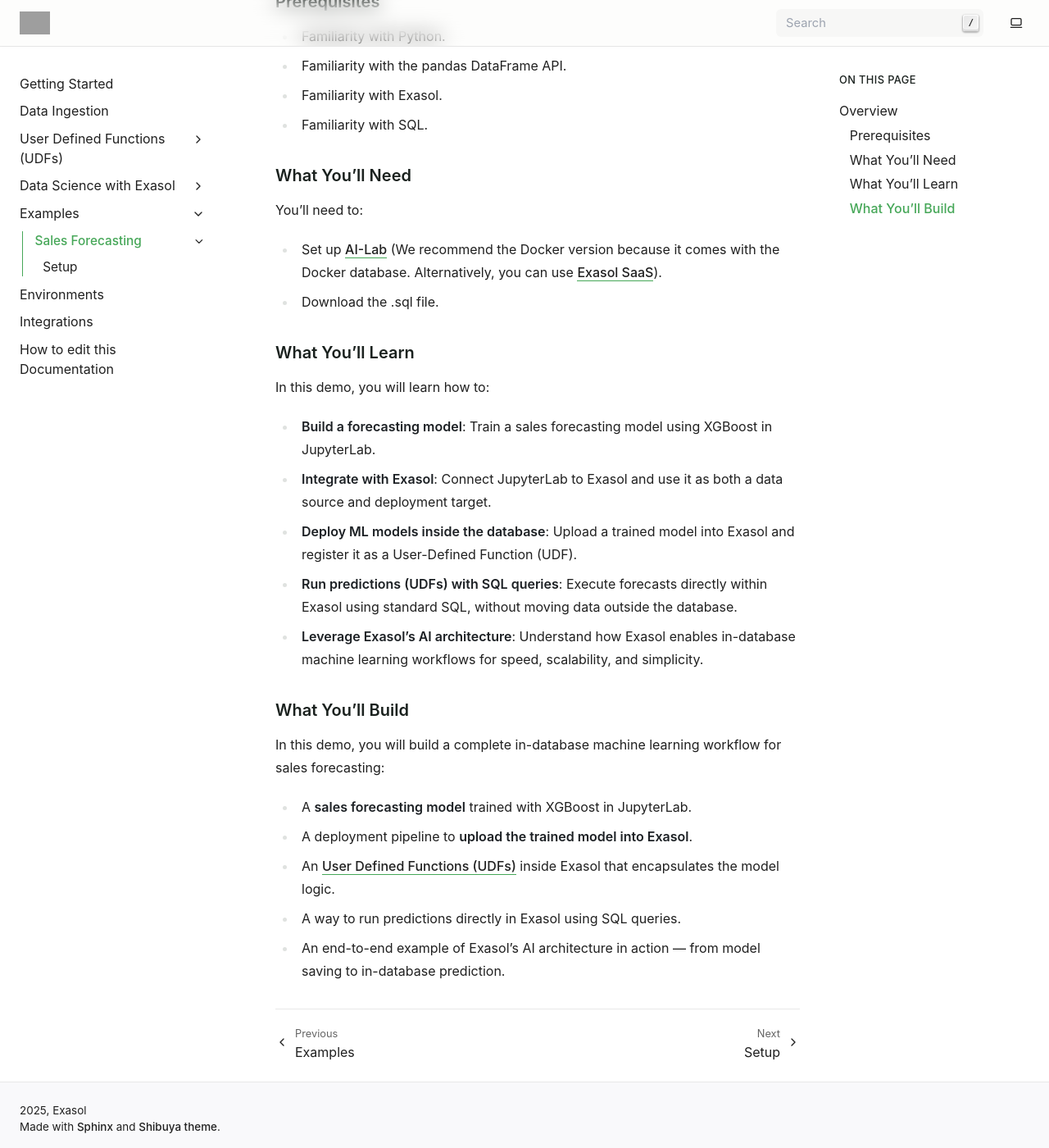
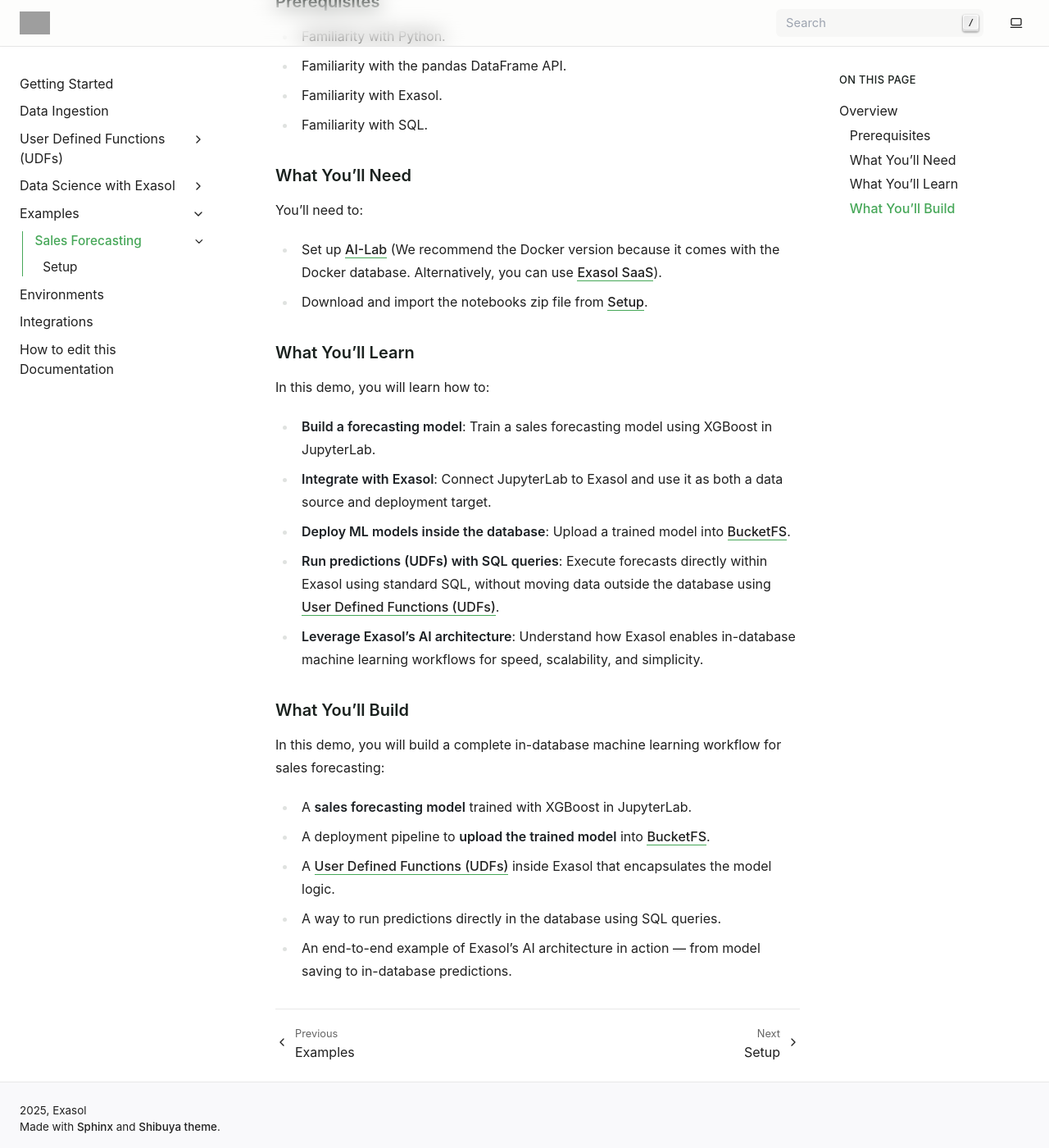
Before and after one commit to exasol/developer-documentation, a Sphinx documentation site: the page built from doc/examples/sales_forecasting/index.rst, in a window 1280 px wide and 1400 px high, scrolled down 582 px. Shown: the whole window at 82% size. Built offline with Sphinx 7.4.7, drawn with Linux system fonts in a browser that asks for light colours; pages that are not in the unit, such as notebooks, are missing from menus; grey boxes are pictures that could not be loaded.

Commit message:
Modified some docs (#26)
* sales forecating demo added in examples adjusted file size

* fixed some notebook documentation

* fixed download link

* rectified documentation

* rectified documentation

```diff
--- a/doc/data_science/ai_architecture/bfs.rst
+++ b/doc/data_science/ai_architecture/bfs.rst
@@ -1,3 +1,5 @@
+.. _bucket-fs:
+
 BucketFS
 ===================
 
--- a/doc/examples/sales_forecasting/index.rst
+++ b/doc/examples/sales_forecasting/index.rst
@@ -29,7 +29,7 @@
 You’ll need to:
 
 * Set up `AI-Lab <https://github.com/exasol/ai-lab>`_ (We recommend the Docker version because it comes with the Docker database. Alternatively, you can use `Exasol SaaS <https://cloud.exasol.com>`_).
-* Download the .sql file.
+* Download and import the notebooks zip file from :ref:`setup-sf`.
 
 What You'll Learn
 -----------------
@@ -38,8 +38,8 @@
 
 * **Build a forecasting model**: Train a sales forecasting model using XGBoost in JupyterLab.
 * **Integrate with Exasol**: Connect JupyterLab to Exasol and use it as both a data source and deployment target.
-* **Deploy ML models inside the database**: Upload a trained model into Exasol and register it as a User-Defined Function (UDF).
-* **Run predictions (UDFs) with SQL queries**: Execute forecasts directly within Exasol using standard SQL, without moving data outside the database.
+* **Deploy ML models inside the database**: Upload a trained model into :ref:`bucket-fs`.
+* **Run predictions (UDFs) with SQL queries**: Execute forecasts directly within Exasol using standard SQL, without moving data outside the database using :ref:`overview-label`.
 * **Leverage Exasol’s AI architecture**: Understand how Exasol enables in-database machine learning workflows for speed, scalability, and simplicity.
 
 What You'll Build
@@ -48,7 +48,7 @@
 In this demo, you will build a complete in-database machine learning workflow for sales forecasting:
 
 * A **sales forecasting model** trained with XGBoost in JupyterLab.
-* A deployment pipeline to **upload the trained model into Exasol**.
-* An :ref:`overview-label` inside Exasol that encapsulates the model logic.
-* A way to run predictions directly in Exasol using SQL queries.
-* An end-to-end example of Exasol’s AI architecture in action — from model saving to in-database prediction.
+* A deployment pipeline to **upload the trained model** into :ref:`bucket-fs`.
+* A :ref:`overview-label` inside Exasol that encapsulates the model logic.
+* A way to run predictions directly in the database using SQL queries.
+* An end-to-end example of Exasol’s AI architecture in action — from model saving to in-database predictions.
```
Also changed, not shown: doc/examples/sales_forecasting/setup.rst (+7 -2 lines).
